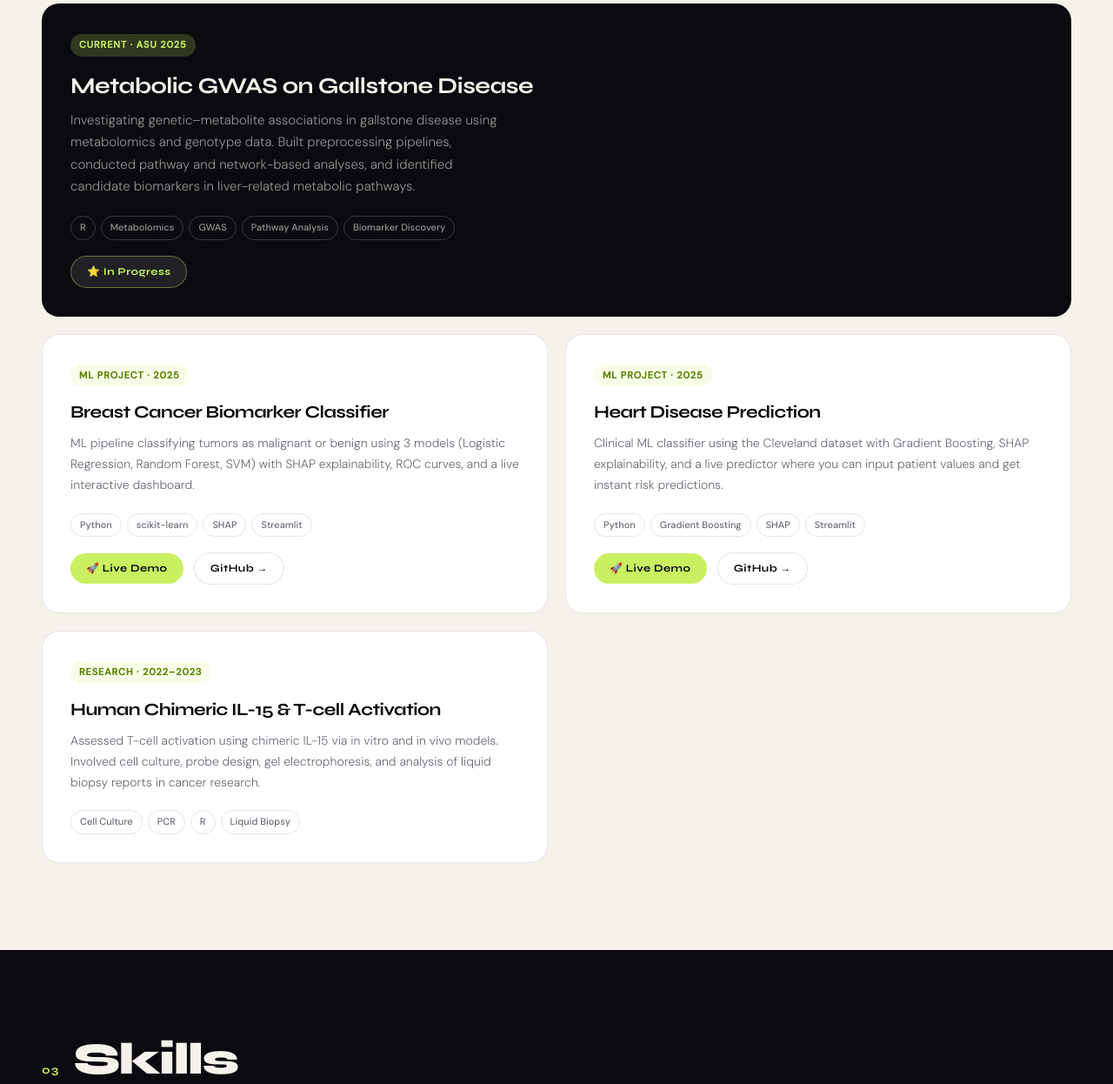
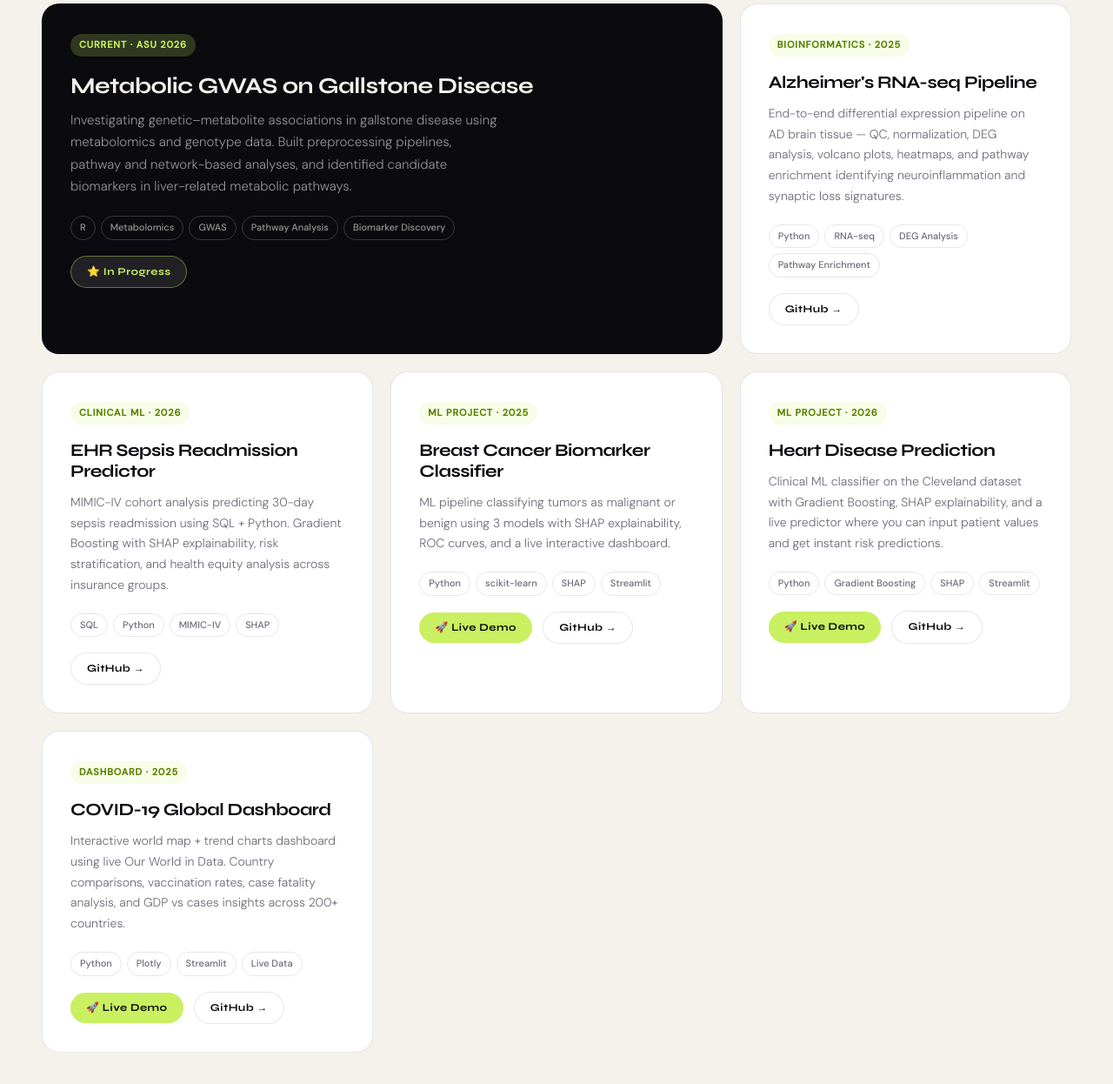
Before and after one commit to bsevakstark/bsevakstark.github.io, a plain HTML site: page index.html in a window 1280 px wide. Shown: the part 1840-3086 px from the top of the page at 87% size. Drawn offline with Linux system fonts and the light colour scheme.

Commit message:
Update project cards and layout in index.html

```diff
--- a/index.html
+++ b/index.html
@@ -357,7 +357,7 @@
 
   .projects-grid {
     display: grid;
-    grid-template-columns: repeat(2, 1fr);
+    grid-template-columns: repeat(3, 1fr);
     gap: 20px;
   }
 
@@ -698,12 +698,11 @@
 
     <!-- Featured — mGWAS -->
     <div class="project-card featured reveal">
-      <span class="project-tag">Current · ASU 2025</span>
+      <span class="project-tag">Current · ASU 2026</span>
       <h3 class="project-title">Metabolic GWAS on Gallstone Disease</h3>
       <p class="project-desc">
         Investigating genetic–metabolite associations in gallstone disease using metabolomics and genotype data.
-        Built preprocessing pipelines, conducted pathway and network-based analyses, and identified candidate
-        biomarkers in liver-related metabolic pathways.
+        Built preprocessing pipelines, pathway and network-based analyses, and identified candidate biomarkers in liver-related metabolic pathways.
       </p>
       <div class="project-pills">
         <span class="pill">R</span>
@@ -717,13 +716,48 @@
       </div>
     </div>
 
+    <!-- RNA-seq Alzheimer's -->
+    <div class="project-card reveal">
+      <span class="project-tag">Bioinformatics · 2025</span>
+      <h3 class="project-title">Alzheimer's RNA-seq Pipeline</h3>
+      <p class="project-desc">
+        End-to-end differential expression pipeline on AD brain tissue — QC, normalization, DEG analysis, volcano plots, heatmaps, and pathway enrichment identifying neuroinflammation and synaptic loss signatures.
+      </p>
+      <div class="project-pills">
+        <span class="pill">Python</span>
+        <span class="pill">RNA-seq</span>
+        <span class="pill">DEG Analysis</span>
+        <span class="pill">Pathway Enrichment</span>
+      </div>
+      <div>
+        <a href="https://github.com/bsevakstark/rnaseq-alzheimers" target="_blank" class="btn-demo light">GitHub →</a>
+      </div>
+    </div>
+
+    <!-- EHR Sepsis -->
+    <div class="project-card reveal">
+      <span class="project-tag">Clinical ML · 2026</span>
+      <h3 class="project-title">EHR Sepsis Readmission Predictor</h3>
+      <p class="project-desc">
+        MIMIC-IV cohort analysis predicting 30-day sepsis readmission using SQL + Python. Gradient Boosting with SHAP explainability, risk stratification, and health equity analysis across insurance groups.
+      </p>
+      <div class="project-pills">
+        <span class="pill">SQL</span>
+        <span class="pill">Python</span>
+        <span class="pill">MIMIC-IV</span>
+        <span class="pill">SHAP</span>
+      </div>
+      <div>
+        <a href="https://github.com/bsevakstark/ehr-sepsis-analysis" target="_blank" class="btn-demo light">GitHub →</a>
+      </div>
+    </div>
+
     <!-- Breast Cancer -->
     <div class="project-card reveal">
       <span class="project-tag">ML Project · 2025</span>
       <h3 class="project-title">Breast Cancer Biomarker Classifier</h3>
       <p class="project-desc">
-        ML pipeline classifying tumors as malignant or benign using 3 models (Logistic Regression, Random Forest, SVM)
-        with SHAP explainability, ROC curves, and a live interactive dashboard.
+        ML pipeline classifying tumors as malignant or benign using 3 models with SHAP explainability, ROC curves, and a live interactive dashboard.
       </p>
       <div class="project-pills">
         <span class="pill">Python</span>
@@ -739,11 +773,10 @@
 
     <!-- Heart Disease -->
     <div class="project-card reveal">
-      <span class="project-tag">ML Project · 2025</span>
+      <span class="project-tag">ML Project · 2026</span>
       <h3 class="project-title">Heart Disease Prediction</h3>
       <p class="project-desc">
-        Clinical ML classifier using the Cleveland dataset with Gradient Boosting, SHAP explainability,
-        and a live predictor where you can input patient values and get instant risk predictions.
+        Clinical ML classifier on the Cleveland dataset with Gradient Boosting, SHAP explainability, and a live predictor where you can input patient values and get instant risk predictions.
       </p>
       <div class="project-pills">
         <span class="pill">Python</span>
@@ -757,19 +790,22 @@
       </div>
     </div>
 
-    <!-- IL-15 Research -->
+    <!-- COVID Dashboard -->
     <div class="project-card reveal">
-      <span class="project-tag">Research · 2022–2023</span>
-      <h3 class="project-title">Human Chimeric IL-15 & T-cell Activation</h3>
+      <span class="project-tag">Dashboard · 2025</span>
+      <h3 class="project-title">COVID-19 Global Dashboard</h3>
       <p class="project-desc">
-        Assessed T-cell activation using chimeric IL-15 via in vitro and in vivo models. Involved cell culture,
-        probe design, gel electrophoresis, and analysis of liquid biopsy reports in cancer research.
+        Interactive world map + trend charts dashboard using live Our World in Data. Country comparisons, vaccination rates, case fatality analysis, and GDP vs cases insights across 200+ countries.
       </p>
       <div class="project-pills">
-        <span class="pill">Cell Culture</span>
-        <span class="pill">PCR</span>
-        <span class="pill">R</span>
-        <span class="pill">Liquid Biopsy</span>
+        <span class="pill">Python</span>
+        <span class="pill">Plotly</span>
+        <span class="pill">Streamlit</span>
+        <span class="pill">Live Data</span>
+      </div>
+      <div>
+        <a href="https://covid-dashboard-efpahpjjrgcspqtmqwzfo4.streamlit.app" target="_blank" class="btn-demo accent">🚀 Live Demo</a>
+        <a href="https://github.com/bsevakstark/covid-dashboard" target="_blank" class="btn-demo light">GitHub →</a>
       </div>
     </div>
 
@@ -844,11 +880,11 @@
 <footer>
   <div class="footer-name">Bhavya Sevak</div>
   <ul class="footer-links">
-    <li><a href="/cdn-cgi/l/email-protection#3d7f4f4e584b5c560c080d097d5a505c5451135e5250"><span class="__cf_email__" data-cfemail="f7b585849281969cc6c2c7c3b7909a969e9bd994989a">[email&#160;protected]</span></a></li>
     <li><a href="tel:6692549798">(669) 254-9798</a></li>
     <li><a href="https://www.linkedin.com/in/bhavya-sevak-48515b215" target="_blank">LinkedIn →</a></li>
+    <li><a href="https://github.com/bsevakstark" target="_blank">GitHub →</a></li>
   </ul>
-  <p class="footer-copy">© 2025 Bhavya Sevak</p>
+  <p class="footer-copy">© Bhavya Sevak</p>
 </footer>
 
 <script data-cfasync="false" src
```
